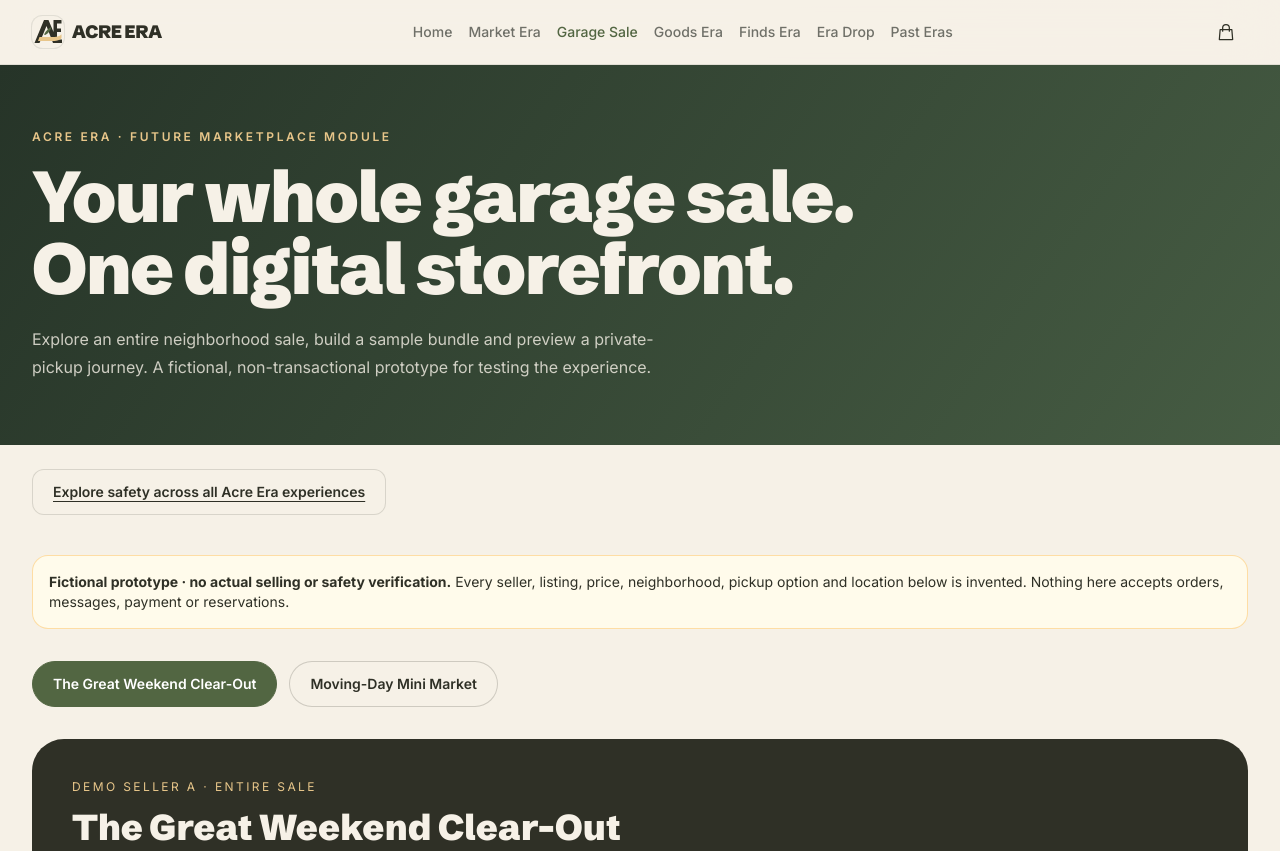
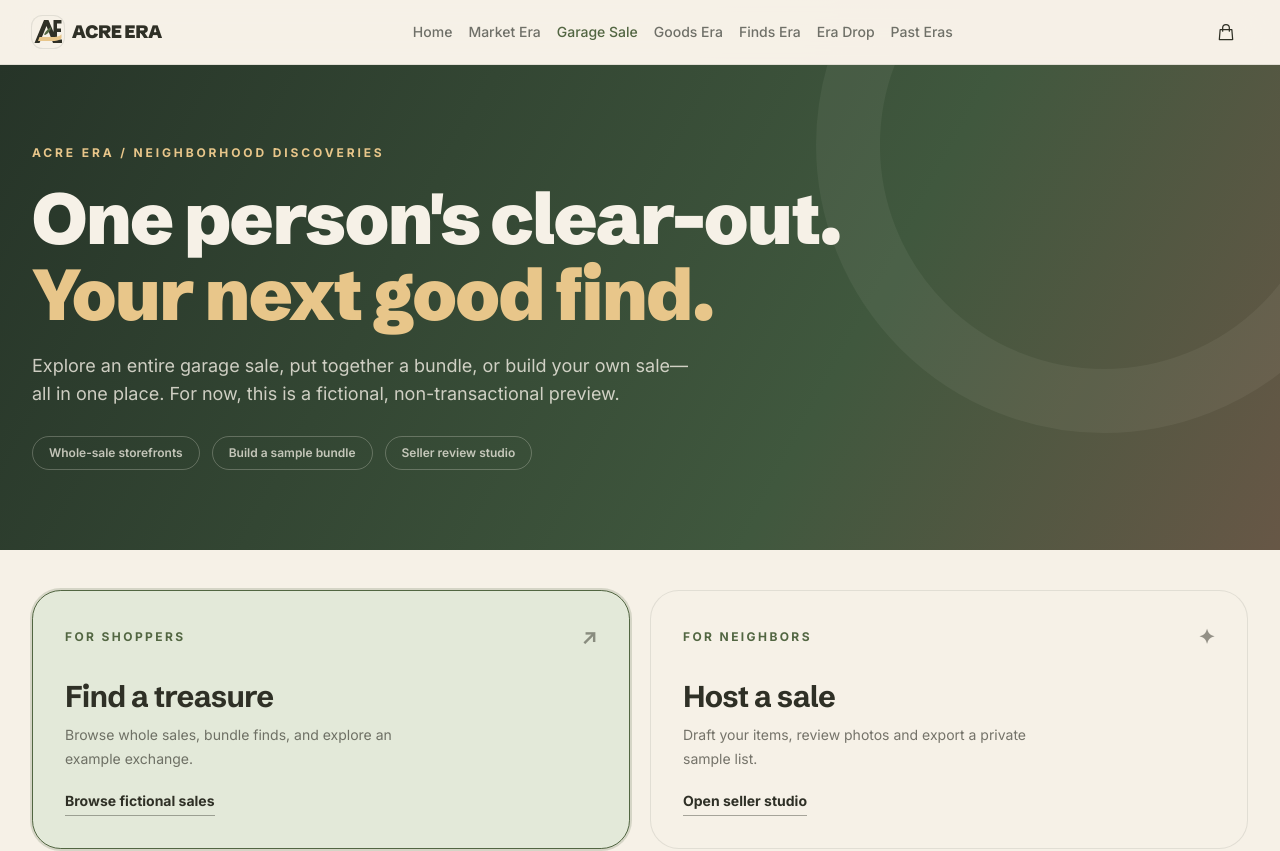
Before and after one commit to norrijam405/norvana, a Next.js app: page /garage-sale in a window 1280 px wide. Shown: the top 851 px of the page. Built offline with nearby package versions, Linux system fonts and the light colour scheme.

Commit message:
feat(garage-sale): modernize landing hero and adopt customer-first journey selector

```diff
--- a/src/app/garage-sale/page.tsx
+++ b/src/app/garage-sale/page.tsx
@@ -1,37 +1,37 @@
 import type { Metadata } from "next";
-import Link from "next/link";
-import { GarageSaleDemo } from "@/components/garage-sale/garage-sale-demo";
-import { SellerStudio } from "@/components/garage-sale/seller-studio";
-import { MessagePreviewWorkbench } from "@/components/garage-sale/message-preview-workbench";
+import { GarageSaleExperience } from "@/components/garage-sale/garage-sale-experience";
 import { getGarageSaleSafeSpotAdapter } from "@/lib/garage-sale/safespot-fixtures";
 import { Footer } from "@/components/footer";
 
 export const metadata: Metadata = {
   title: "Digital Garage Sale — fictional concept preview",
-  description: "Explore a fictional digital garage sale with sample bundle offers and a future SafeSpot integration concept. No live listings or reservations.",
+  description: "Explore whole-sale shopping and a local-only seller studio in the Acre Era fictional Garage Sale preview. No live listings or bookings.",
   robots: { index: false, follow: false },
 };
 export default function GarageSalePage() {
-  // Fixture-only: no database writes, external API calls or customer data.
   const safeSpots = getGarageSaleSafeSpotAdapter();
-  return (
-    <>
-      <main className="min-h-screen bg-bone text-soil">
-        <section className="bg-[linear-gradient(125deg,#263428,#465c43)] px-4 py-16 text-cream sm:px-6 lg:px-8">
-          <div className="mx-auto max-w-7xl">
-            <p className="text-xs font-semibold uppercase tracking-[.22em] text-wheat">Acre Era · future marketplace module</p>
-            <h1 className="mt-4 max-w-4xl font-display text-5xl font-black tracking-tight md:text-7xl">Your whole garage sale. One digital storefront.</h1>
-            <p className="mt-5 max-w-2xl text-base leading-7 text-cream/80">
-              Explore an entire neighborhood sale, build a sample bundle and preview a private-pickup journey.
-              A fictional, non-transactional prototype for testing the experience.
-            </p>
+  return <>
+    <main className="min-h-screen bg-bone text-soil">
+      <section className="relative overflow-hidden bg-[linear-gradient(118deg,#263428_0%,#40583e_65%,#675746_100%)] px-4 py-14 text-cream sm:px-6 lg:px-8 lg:py-20">
+        <div aria-hidden="true" className="pointer-events-none absolute -right-28 -top-52 h-[36rem] w-[36rem] rounded-full border-[4rem] border-cream/[0.055]" />
+        <div className="relative mx-auto max-w-7xl">
+          <p className="text-xs font-bold uppercase tracking-[.24em] text-wheat">Acre Era / Neighborhood discoveries</p>
+          <h1 className="mt-5 max-w-4xl font-display text-5xl font-black leading-[1.05] tracking-tight sm:text-6xl lg:text-7xl">
+            One person's clear-out.<span className="block text-wheat">Your next good find.</span>
+          </h1>
+          <p className="mt-5 max-w-2xl text-base leading-7 text-cream/80 sm:text-lg">
+            Explore an entire garage sale, put together a bundle, or build your own sale—all in one place.
+            For now, this is a fictional, non-transactional preview.
+          </p>
+          <div className="mt-7 flex flex-wrap gap-3 text-xs font-semibold text-cream/75">
+            <span className="rounded-full border border-cream/25 px-4 py-2">Whole-sale storefronts</span>
+            <span className="rounded-full border border-cream/25 px-4 py-2">Build a sample bundle</span>
+            <span className="rounded-full border border-cream/25 px-4 py-2">Seller review studio</span>
           </div>
-        </section>
-        <div className="mx-auto max-w-7xl px-4 pt-6 sm:px-6 lg:px-8"><Link href="/safety" className="inline-flex rounded-xl border border-soil/15 bg-cream px-5 py-3 text-sm font-semibold text-soil underline underline-offset-4">Explore safety across all Acre Era experiences</Link></div>
-        <GarageSaleDemo safeSpots={safeSpots} />
-        <div className="mx-auto max-w-7xl px-4 pb-16 sm:px-6 lg:px-8"><SellerStudio /><MessagePreviewWorkbench /></div>
-      </main>
-      <Footer />
-    </>
-  );
+        </div>
+      </section>
+      <GarageSaleExperience safeSpots={safeSpots} />
+    </main>
+    <Footer />
+  </>;
 }
```
